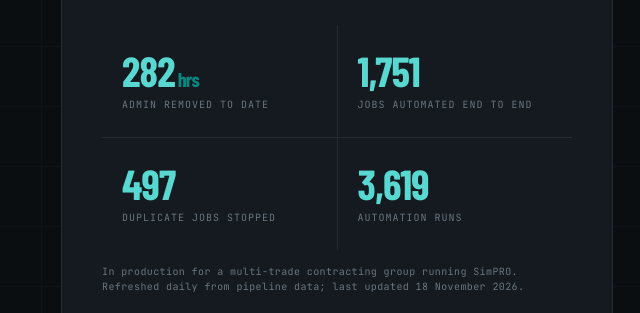
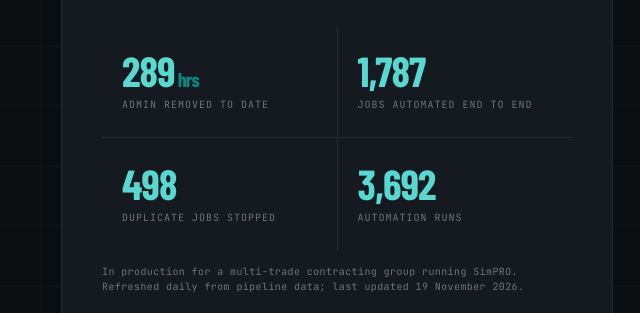
Before and after one commit to chrisolanda-cyber/kontrol-website, a plain HTML site: page index.html in a window 1280 px wide. Shown: the part 314-627 px from the top of the page, 619-1259 px from the left. Drawn offline with Linux system fonts and the light colour scheme.

Commit message:
chore: refresh production stats (19 November 2026)

```diff
--- a/index.html
+++ b/index.html
@@ -183,26 +183,26 @@
         <div class="stats-label">// actuals from live client pipelines</div>
         <div class="stats-grid">
           <div class="stat-cell">
-            <div class="stat-num"><span data-stat="hours">282</span><span class="stat-unit" style="margin-left:3px;">hrs</span></div>
+            <div class="stat-num"><span data-stat="hours">289</span><span class="stat-unit" style="margin-left:3px;">hrs</span></div>
             <div class="stat-label">Admin removed to date</div>
           </div>
           <div class="stat-cell">
-            <div class="stat-num"><span data-stat="jobs">1,751</span></div>
+            <div class="stat-num"><span data-stat="jobs">1,787</span></div>
             <div class="stat-label">Jobs automated end to end</div>
           </div>
           <div class="stat-cell">
-            <div class="stat-num"><span data-stat="dupes">497</span></div>
+            <div class="stat-num"><span data-stat="dupes">498</span></div>
             <div class="stat-label">Duplicate jobs stopped</div>
             <!-- Not shown: the daily updater still writes the success rate here, and
                  automate.html reads it for its own stats strip. -->
             <span hidden><span data-stat="success">96.9</span></span>
           </div>
           <div class="stat-cell">
-            <div class="stat-num"><span data-stat="runs">3,619</span></div>
+            <div class="stat-num"><span data-stat="runs">3,692</span></div>
             <div class="stat-label">Automation runs</div>
           </div>
         </div>
-        <div class="stats-source">In production for a multi-trade contracting group running SimPRO. Refreshed daily from pipeline data; last updated <span data-stat="asat">18 November 2026</span>.</div>
+        <div class="stats-source">In production for a multi-trade contracting group running SimPRO. Refreshed daily from pipeline data; last updated <span data-stat="asat">19 November 2026</span>.</div>
         <div class="pipeline-demo">
           <div class="pipeline-label">// example workflow</div>
           <div class="pipeline-nodes">
```
